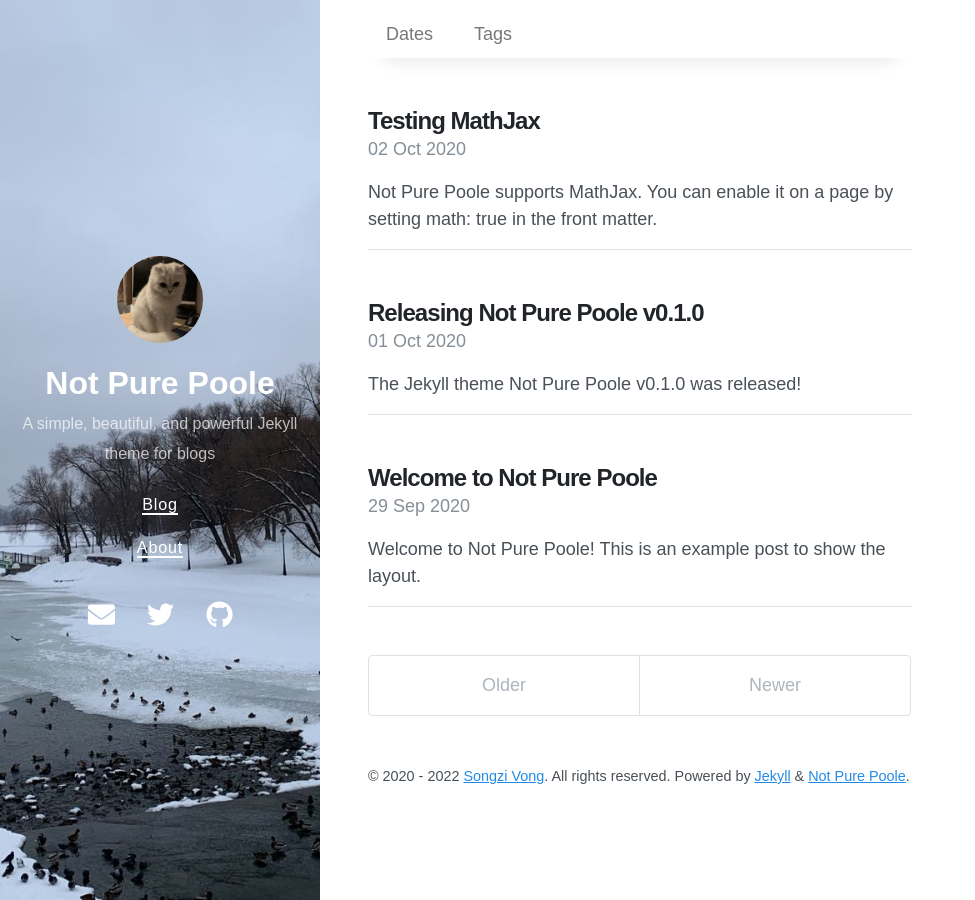
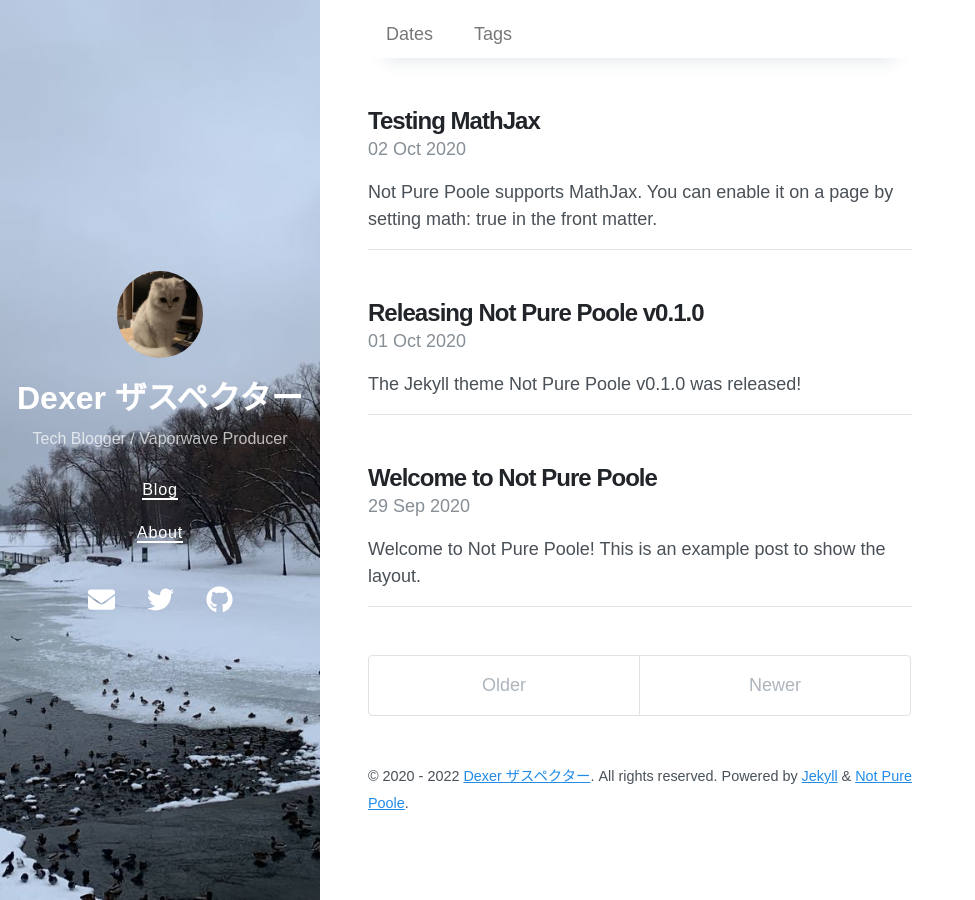
Before and after one commit to DexerTSR/dexertsr.github.io, a Jekyll site: the page built from index.html, in a window 1280 px wide. Shown: the whole page, without its empty margins (0-975 px from the left). Built offline with Jekyll 4.4.1, drawn with Linux system fonts in a browser that asks for light colours; nearby versions of some CDN libraries; the list of posts is cut into pages by our own code.

Commit message:
Update _config.yml

```diff
--- a/_config.yml
+++ b/_config.yml
@@ -1,7 +1,7 @@
 # Setup
-title: Not Pure Poole
-description: A simple, beautiful, and powerful Jekyll theme for blogs
-url: https://vszhub.github.io
+title: Dexer ザスペクター
+description: Tech Blogger / Vaporwave Producer
+url: https://dexertsr.github.io
 avatar: /avatar.jpeg
 paginate: 5
 permalink: pretty
@@ -29,14 +29,14 @@ exclude:
 
 # Optimize Jekyl SEO Tag
 twitter:
-  username: vszhub
+  username: DexerTSR
   card: summary
 logo: logo.png
 social:
   name: Songzi Vong
   links:
-    - https://twitter.com/vszhub
-    - https://github.com/vszhub
+    - https://twitter.com/DexerTSR
+    - https://github.com/DexerTSR
 google_site_verification: xxxxx
 lang: en
 
@@ -54,6 +54,6 @@ sass:
 
 # Specify the author for blog posts
 author:
-  name: Songzi Vong
-  url: https://github.com/vszhub/
-  email: vszhub@gmail.com
+  name: Dexer ザスペクター
+  url: https://github.com/DexerTSR/
+  twitter: https://twitter.com/DexerTSR/
```
